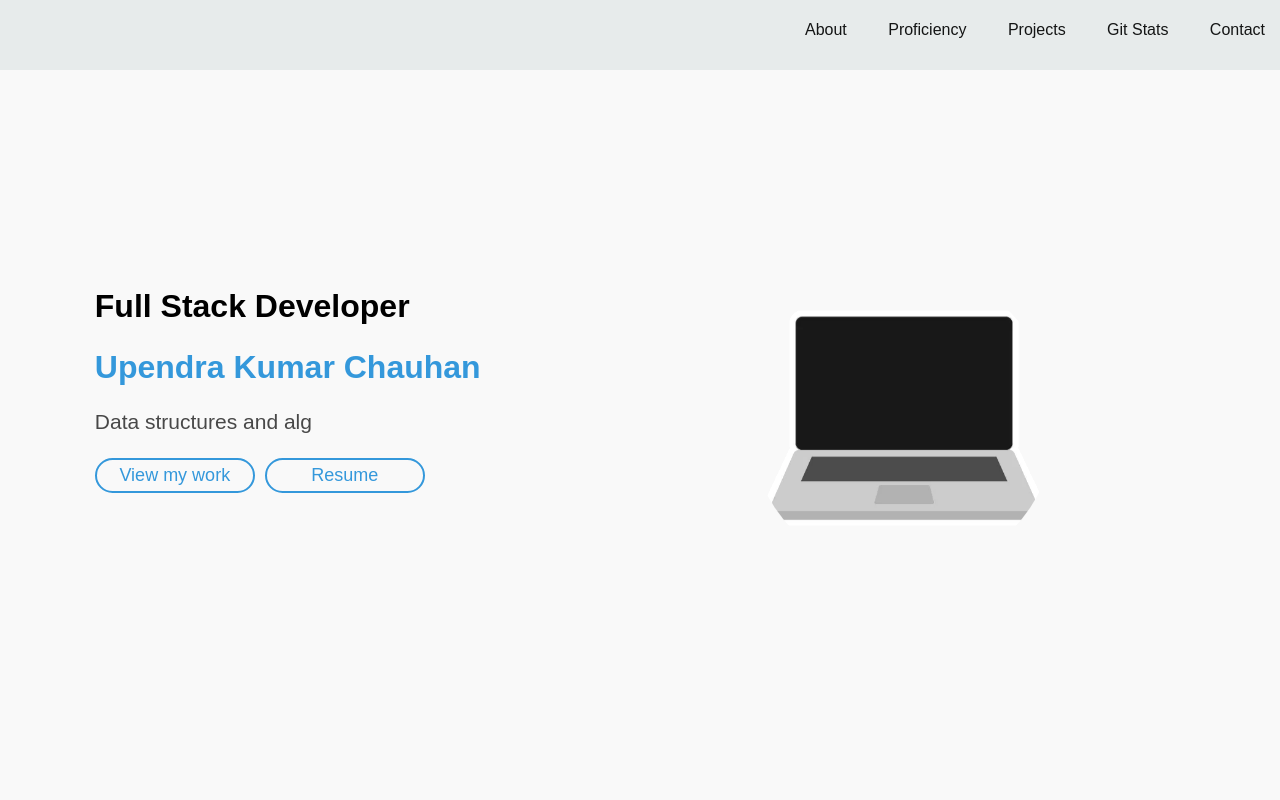
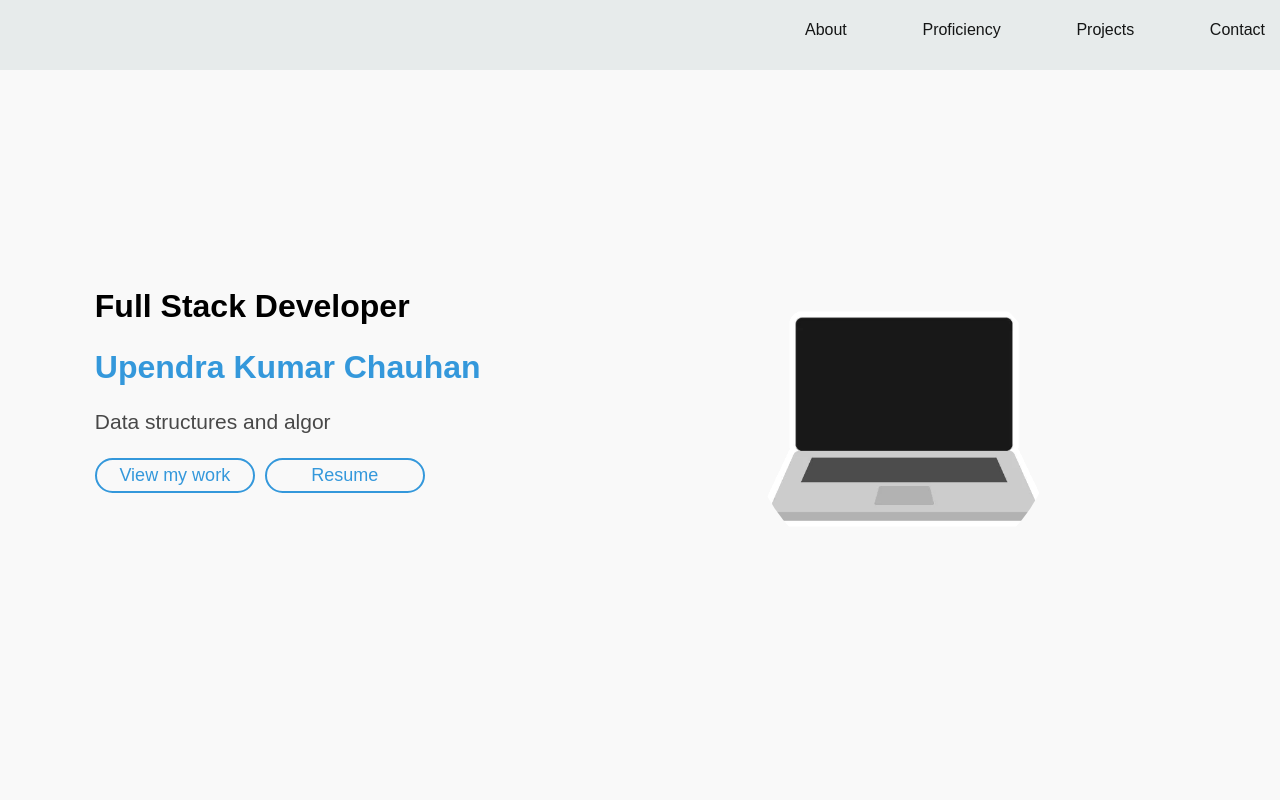
Before and after one commit to Upendra-99/My-Portfolio, a React (Create React App) app in the folder Portfolio/: page / in a window 1280 px wide. Shown: the top 800 px of the page. Built offline with nearby package versions, Linux system fonts and the light colour scheme.

Commit message:
added git stats

```diff
--- a/Portfolio/src/Compo/Home.jsx
+++ b/Portfolio/src/Compo/Home.jsx
@@ -23,7 +23,7 @@
         {/* <Masai /> */}
         <Prof />
         <Project />
-        <Calender />
+        {/* <Calender /> */}
         <Getin />
         <Footer />
       </div>
--- a/Portfolio/src/Compo/Nav/Nav.css
+++ b/Portfolio/src/Compo/Nav/Nav.css
@@ -100,7 +100,7 @@
 
 .nav-link:hover {
   box-sizing: border-box;
-  font-size: 24px;
+  /* font-size: 24px; */
   color: rgb(17, 16, 16);
   cursor: pointer;
 }
--- a/Portfolio/src/Compo/Nav/Nav.jsx
+++ b/Portfolio/src/Compo/Nav/Nav.jsx
@@ -32,11 +32,11 @@
                 <a className="nav-link">Projects</a>
               </Link>
             </li>
-            <li className="nav-item">
+            {/* <li className="nav-item">
               <Link to="cal_main" spy={true} smooth={true}>
                 <a className="nav-link">Git Stats</a>
               </Link>
-            </li>
+            </li> */}
             <li className="nav-item">
               <Link to="contact" spy={true} smooth={true}>
                 <a className="nav-link">Contact</a>
```
